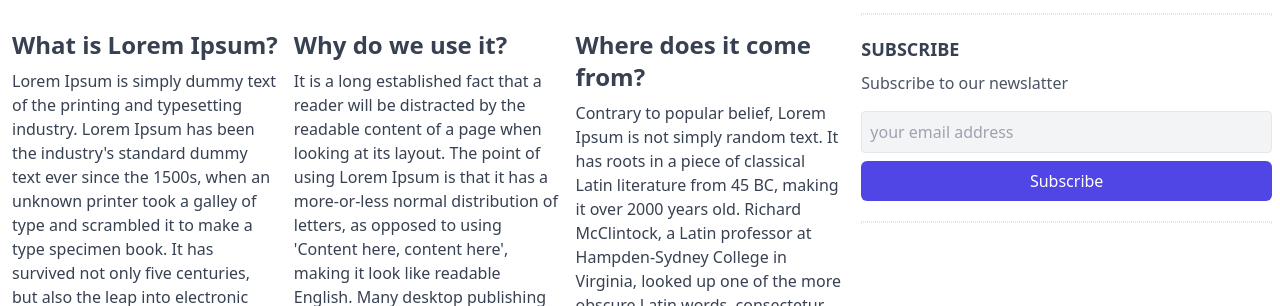
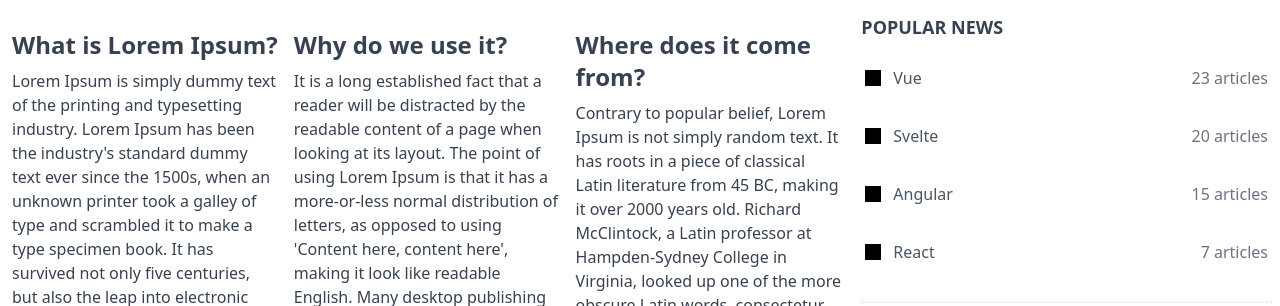
Before and after one commit to VadimKorobec/tailwindcss, a website: page index.html in a window 1280 px wide. Shown: the part 494-800 px from the top of the page. Drawn offline with Linux system fonts and the light colour scheme.

Commit message:
Update index.html

```diff
--- a/index.html
+++ b/index.html
@@ -204,6 +204,42 @@
           </div>
         </div>
         <div class="w-1/3 px-2">
+          <!--topics-->
+          <div class="mb-5">
+            <h5 class="font-bold text-lg uppercase text-gray-700 mb-2">
+              Popular News
+            </h5>
+            <ul>
+              <li class="px-1 py-4 border-y border-white hover:border-gray-200">
+                <a class="flex items-center text-gray-600" href="#">
+                  <span class="inline-block w-4 h-4 mr-3 bg-black"></span>
+                  Vue
+                  <span class="text-gray-500 ml-auto">23 articles</span>
+                </a>
+              </li>
+              <li class="px-1 py-4 border-y border-white hover:border-gray-200">
+                <a class="flex items-center text-gray-600" href="#">
+                  <span class="inline-block w-4 h-4 mr-3 bg-black"></span>
+                  Svelte
+                  <span class="text-gray-500 ml-auto">20 articles</span>
+                </a>
+              </li>
+              <li class="px-1 py-4 border-y border-white hover:border-gray-200">
+                <a class="flex items-center text-gray-600" href="#">
+                  <span class="inline-block w-4 h-4 mr-3 bg-black"></span>
+                  Angular
+                  <span class="text-gray-500 ml-auto">15 articles</span>
+                </a>
+              </li>
+              <li class="px-1 py-4 border-y border-white hover:border-gray-200">
+                <a class="flex items-center text-gray-600" href="#">
+                  <span class="inline-block w-4 h-4 mr-3 bg-black"></span>
+                  React
+                  <span class="text-gray-500 ml-auto">7 articles</span>
+                </a>
+              </li>
+            </ul>
+          </div>
           <!--divider-->
           <div class="border border-dotted"></div>
           <!--subscribe-->
```
